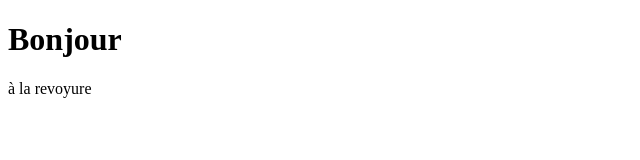
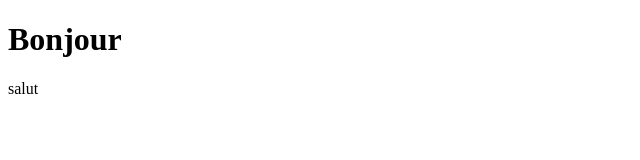
Before and after one commit to I-Dast/mon-projet, a plain HTML site: page index.html in a window 1280 px wide. Shown: the full height of the page, 0-640 px from the left. Drawn offline with Linux system fonts and the light colour scheme.

Commit message:
Modification index.html message

```diff
--- a/index.html
+++ b/index.html
@@ -7,6 +7,6 @@
 </head>
 <body>
     <h1>Bonjour</h1>
-    <p>à la revoyure</p>
+    <p>salut</p>
 </body>
 </html>
```
